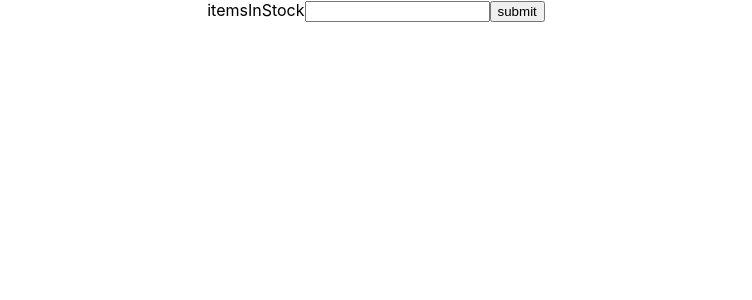
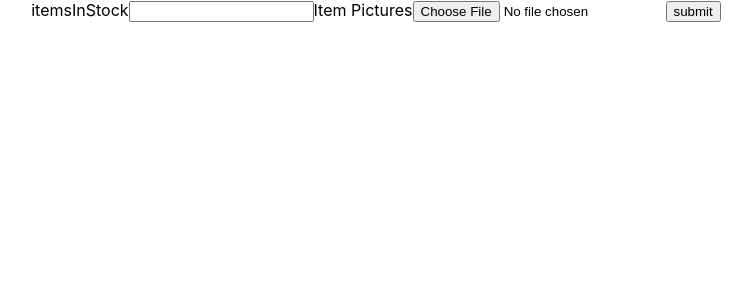
Before and after one commit to Traceton/api-tester, a React (Create React App) app: page / in a window 1280 px wide. Shown: the top 300 px of the page, without its empty margins (264-1016 px from the left). Built offline with nearby package versions, Linux system fonts and the light colour scheme.

Commit message:
image upload started

```diff
--- a/src/App.js
+++ b/src/App.js
@@ -5,6 +5,7 @@ import './App.css';
 function App() {
 
   const [year, setYear] = useState("");
+  const [picture, setPicture] = useState("");
 
   const createNew = async (e) => {
     e.preventDefault();
@@ -34,7 +35,7 @@ function App() {
       <form onSubmit={createNew} method="post">
         <label htmlFor="itemsInStock">itemsInStock</label>
         <input
-          className="bg-gray-350 rounded text-center p-1"
+          className=""
           type="text"
           name="itemsInStock"
           value={year}
@@ -42,6 +43,15 @@ function App() {
             setYear(event.target.value)
           }}
         ></input>
+        <label htmlFor="itemPicture">Item Pictures</label>
+        <input
+          type="file"
+          // accept=".jpg"
+          onChange={(Event) => {
+            const file = Event.target.files[0];
+            setPicture(file);
+          }}
+        />
         <button type="submit">
           submit
         </button>
```
